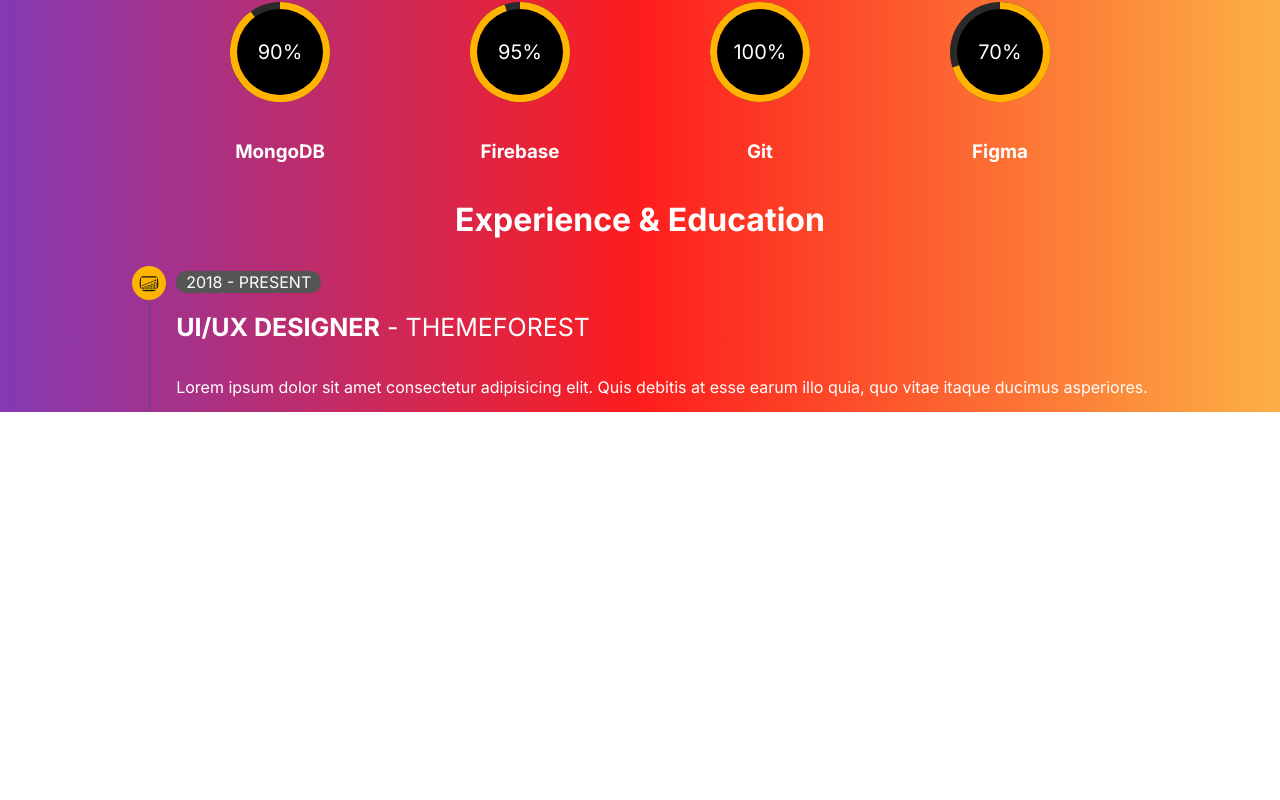
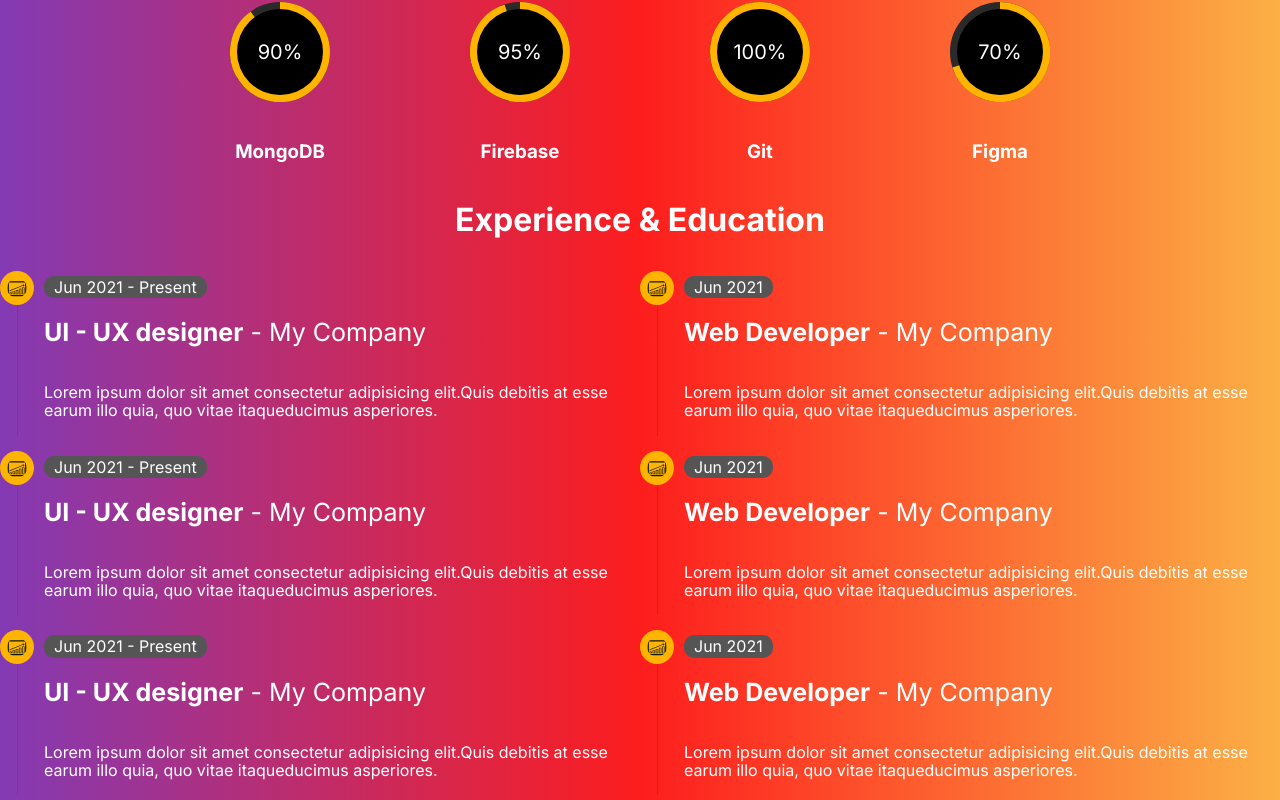
Before and after one commit to ahsanfarooq210/meet-the-ahsan, a Next.js app: page /about in a window 1280 px wide. Shown: the part 1441-2241 px from the top of the page. Before the commit the page ends 1853 px from the top, so only its background shows below. Built offline with nearby package versions, Linux system fonts and the light colour scheme.

Commit message:
about us section complete

```diff
--- /dev/null
+++ b/components/experience/Experience.css
@@ -0,0 +1,69 @@
+.experience {
+  display: flex;
+  flex-direction: row;
+  align-items: center;
+  height: fit-content;
+  height: 100%;
+  gap: 10px;
+  margin: 5px 0;
+}
+
+.experience .icon {
+  position: relative;
+  width: 20px;
+  display: table;
+  height: 100%;
+  overflow: hidden;
+}
+
+.experience .icon .experience-icon {
+  position: relative;
+  top: 5px;
+  left: 0;
+  width: 20px;
+  height: 20px;
+  background-color: #ffb400;
+  padding: 7px;
+  border-radius: 50%;
+}
+
+.experience .icon::after {
+  content: "";
+  display: table;
+  position: absolute;
+  top: 39px;
+  left: 17px;
+  width: 1px;
+  height: 100%;
+  background-color: #555555;
+}
+
+.info {
+  display: flex;
+  flex-direction: column;
+  align-items: flex-start;
+  margin-top: 10px;
+}
+
+.time-period {
+  background-color: #555555;
+  border-radius: 10px;
+  padding: 2px 10px;
+  color: white;
+  margin: 0 0;
+}
+
+.position {
+  color: white;
+  font-size: 25px;
+  margin: 20px 0;
+}
+
+.about-wrapper .position span {
+  font-weight: bold;
+}
+
+.about-wrapper .description {
+  color: white;
+  /* max-width: 500px; */
+}
--- /dev/null
+++ b/components/experience/Experience.tsx
@@ -0,0 +1,43 @@
+import React from "react";
+import "./Experience.css";
+import Image from "next/image";
+
+const Experience = ({
+  svgImage,
+  position,
+  company,
+  timePeriod,
+  descripiton,
+}: {
+  svgImage: any;
+  position: string;
+  company: string;
+  timePeriod: string;
+  descripiton: string;
+}) => {
+  return (
+    <div className="experience">
+      <div style={{ height: "100%" }}>
+        <span className="icon">
+          <Image
+            src={svgImage}
+            alt="Experience"
+            className="experience-icon"
+          />
+        </span>
+      </div>
+
+      <div className="info">
+        <p className="time-period">{timePeriod}</p>
+        <p className="position">
+          <span>{position}</span> - {company}
+        </p>
+        <p className="description">
+          {descripiton}
+        </p>
+      </div>
+    </div>
+  );
+};
+
+export default Experience;
--- a/src/app/about/About.css
+++ b/src/app/about/About.css
@@ -263,3 +263,9 @@
   color: white;
   /* max-width: 500px; */
 }
+
+.about-wrapper .education-content{
+  display: flex;
+  flex-direction: column;
+  justify-content: center;
+}
--- a/src/app/about/meta.ts
+++ b/src/app/about/meta.ts
@@ -18,18 +18,79 @@ export const statsData: { [key: string]: string } = {
   "53": "awards won",
 };
 
-export const skillsData:{[key:string]:number}={
-    'HTML':80,
-    'CSS':80,
-    'JavaScript':90,
-    'React':90,
-    'Typescript':95,
-    'Redux':90,
-    'Node.js':90,
-    'Express.js':90,
-    'MongoDB':90,
-    'Firebase':95,
-    'Git':100,
-    'Figma':70,
+export const skillsData: { [key: string]: number } = {
+  HTML: 80,
+  CSS: 80,
+  JavaScript: 90,
+  React: 90,
+  Typescript: 95,
+  Redux: 90,
+  "Node.js": 90,
+  "Express.js": 90,
+  MongoDB: 90,
+  Firebase: 95,
+  Git: 100,
+  Figma: 70,
+};
 
-}
+export const experienceData: Array<{
+  Title: string;
+  Company: string;
+  position: string;
+  TimePeriod: string;
+  desctiption: string;
+}> = [
+  {
+    Title: "Web Developer",
+    Company: "My Company",
+    position: "UI - UX designer",
+    TimePeriod: "Jun 2021 - Present",
+    desctiption:
+      "Lorem ipsum dolor sit amet consectetur adipisicing elit.Quis debitis at esse earum illo quia, quo vitae itaqueducimus asperiores.",
+  },
+  {
+    Title: "Web Developer",
+    Company: "My Company",
+    position: "UI - UX designer",
+    TimePeriod: "Jun 2021 - Present",
+    desctiption:
+      "Lorem ipsum dolor sit amet consectetur adipisicing elit.Quis debitis at esse earum illo quia, quo vitae itaqueducimus asperiores.",
+  },
+  {
+    Title: "Web Developer",
+    Company: "My Company",
+    position: "UI - UX designer",
+    TimePeriod: "Jun 2021 - Present",
+    desctiption:
+      "Lorem ipsum dolor sit amet consectetur adipisicing elit.Quis debitis at esse earum illo quia, quo vitae itaqueducimus asperiores.",
+  },
+];
+
+export const educationData: Array<{
+  degreeName: string;
+  institute: string;
+  date: string;
+  description: string;
+}> = [
+  {
+    degreeName: "Web Developer",
+    institute: "My Company",
+    date: "Jun 2021",
+    description:
+      "Lorem ipsum dolor sit amet consectetur adipisicing elit.Quis debitis at esse earum illo quia, quo vitae itaqueducimus asperiores.",
+  },
+  {
+    degreeName: "Web Developer",
+    institute: "My Company",
+    date: "Jun 2021",
+    description:
+      "Lorem ipsum dolor sit amet consectetur adipisicing elit.Quis debitis at esse earum illo quia, quo vitae itaqueducimus asperiores.",
+  },
+  {
+    degreeName: "Web Developer",
+    institute: "My Company",
+    date: "Jun 2021",
+    description:
+      "Lorem ipsum dolor sit amet consectetur adipisicing elit.Quis debitis at esse earum illo quia, quo vitae itaqueducimus asperiores.",
+  },
+];
--- a/src/app/about/page.tsx
+++ b/src/app/about/page.tsx
@@ -3,9 +3,16 @@ import "./About.css";
 import Image from "next/image";
 import downloadSvg from "../../../public/DownloadSvg.svg";
 import AnimatedButton from "../../../components/animated-button/AnimatedButton";
-import { infoData, skillsData, statsData } from "./meta";
+import {
+  educationData,
+  experienceData,
+  infoData,
+  skillsData,
+  statsData,
+} from "./meta";
 import CircleProgressBar from "../../../components/circle-progress-bar/CircleProgressBar";
 import experienecSvg from "../../../public/ExperienceSvg.svg";
+import Experience from "../../../components/experience/Experience";
 
 const About = () => {
   return (
@@ -70,31 +77,33 @@ const About = () => {
               </h1>
               <div className="education-experience-content">
                 <div className="experience-content">
-                  <div className="experience">
-                    <div style={{height:"100%"}} >
-                      <span className="icon">
-                        <Image
-                          src={experienecSvg}
-                          alt="Experience"
-                          className="experience-icon"
-                        />
-                      </span>
-                    </div>
-
-                    <div className="info">
-                      <p className="time-period">2018 - PRESENT</p>
-                      <p className="position">
-                        <span>UI/UX DESIGNER</span> - THEMEFOREST
-                      </p>
-                      <p className="description">
-                        Lorem ipsum dolor sit amet consectetur adipisicing elit.
-                        Quis debitis at esse earum illo quia, quo vitae itaque
-                        ducimus asperiores.
-                      </p>
-                    </div>
-                  </div>
+                  {experienceData.map((item, index) => {
+                    return (
+                      <Experience
+                        key={index}
+                        company={item.Company}
+                        descripiton={item.desctiption}
+                        position={item.position}
+                        svgImage={experienecSvg}
+                        timePeriod={item.TimePeriod}
+                      />
+                    );
+                  })}
                 </div>
-                <div className="education-content"></div>
+                <div className="education-content">
+                  {educationData.map((item, index) => {
+                    return (
+                      <Experience
+                        key={index}
+                        company={item.institute}
+                        descripiton={item.description}
+                        position={item.degreeName}
+                        svgImage={experienecSvg}
+                        timePeriod={item.date}
+                      />
+                    );
+                  })}
+                </div>
               </div>
             </div>
           </div>
```
